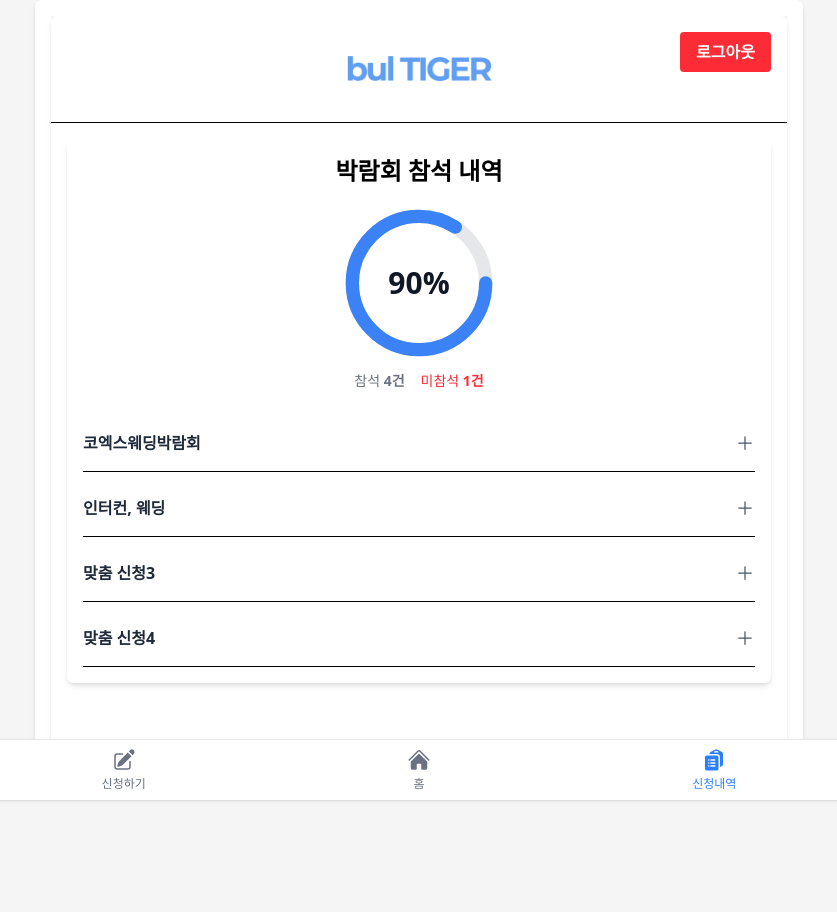
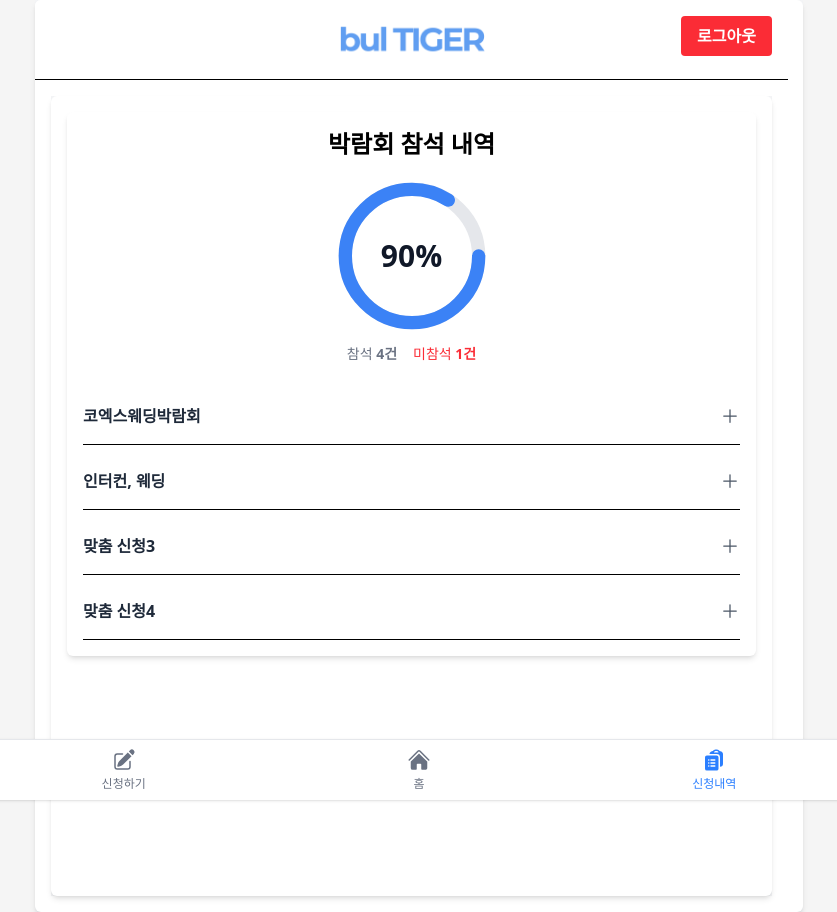
Before and after one commit to bidalalsrb/edu-uni, a React (Vite) app: page /mypage in a window 1280 px wide. Shown: the whole page, without its empty margins (221-1058 px from the left). Before the commit the page ends 800 px from the top, so only its background shows below. Built offline with nearby package versions, Linux system fonts and the light colour scheme; the HTML template or start-up script is replaced by a standard one.

Commit message:
레이아웃 수정

```diff
--- /dev/null
+++ b/src/components/GlobalLayout.jsx
@@ -0,0 +1,17 @@
+// components/GlobalLayout.jsx
+import React from "react";
+import AppHeader from "./user/AppHeader.jsx";
+
+const GlobalLayout = ({ children }) => {
+    return (
+        <div className="bg-gray-100 min-h-screen flex justify-center">
+            {/* container-with-scroll 클래스를 추가하여 스크롤 영역을 항상 확보 */}
+            <div className="w-full max-w-4xl min-h-screen bg-white shadow-md rounded-md overflow-y-scroll relative container-with-scroll">
+                <AppHeader />
+                <div className="pt-20">{children}</div>
+            </div>
+        </div>
+    );
+};
+
+export default GlobalLayout;
--- /dev/null
+++ b/src/components/user/AppHeader.jsx
@@ -0,0 +1,27 @@
+// components/AppHeader.jsx
+import React from "react";
+import { useNavigate } from "react-router-dom";
+import logo from "/public/bultiger.png";
+
+const AppHeader = () => {
+    const navigate = useNavigate();
+
+    const handleLogout = () => {
+        navigate("/");
+    };
+
+    return (
+        // 헤더를 절대 위치로 설정하여 부모의 레이아웃에 영향주지 않음
+        <header className="absolute top-0 left-0 right-0 border-b p-4 flex items-center justify-center h-20 bg-white">
+            <img src={logo} alt="logo" className="w-60 object-contain" />
+            <button
+                onClick={handleLogout}
+                className="absolute right-4 top-4 px-4 py-2 bg-red-500 text-white font-semibold rounded"
+            >
+                로그아웃
+            </button>
+        </header>
+    );
+};
+
+export default AppHeader;
--- a/src/components/user/ApplyListComponent.jsx
+++ b/src/components/user/ApplyListComponent.jsx
@@ -1,8 +1,6 @@
 // pages/user/ApplyListComponent.jsx
 import React from "react";
-import { useNavigate } from "react-router-dom";
 import JoinItem from "./JoinItem.jsx"; // 파일 경로에 맞게 조정
-import logo from "/public/bultiger.png";
 
 function ApplyListCom() {
     // 예시 데이터 (참석 내역 리스트)
@@ -53,26 +51,11 @@ function ApplyListCom() {
         },
     ];
 
-    const navigate = useNavigate();
-
-    const handleLogout = () => {
-        navigate("/");
-    };
 
     return (
         <div className="bg-gray-100 min-h-screen">
             {/* 내부 컨테이너: JoinList와 동일한 디자인 */}
             <div className="max-w-4xl mx-auto min-h-screen bg-white shadow-md rounded-md">
-                {/* 헤더 */}
-                <header className="relative border-b p-4 flex items-center justify-center">
-                    <img src={logo} alt="logo" className="w-60 object-contain" />
-                    <button
-                        onClick={handleLogout}
-                        className="absolute right-4 top-4 px-4 py-2 bg-red-500 text-white font-semibold rounded"
-                    >
-                        로그아웃
-                    </button>
-                </header>
                 {/* 메인 컨텐츠: 참석 내역 리스트 */}
                 <main className="p-4 space-y-6">
                     <div className="p-4 bg-white rounded-md shadow-md">
--- a/src/components/user/OpenExpo.jsx
+++ b/src/components/user/MainImage.jsx
@@ -1,12 +1,12 @@
-// components/user/OpenExpo.jsx
+// components/user/MainImage.jsx
 import React from "react";
 
-function OpenExpo() {
+function MainImage() {
     return (
         <div className="bg-gray-100 p-4">
             <h2 className="text-center text-3xl font-semibold text-gray-800 mb-6">상담 리스트</h2>
             <img
-                src="https://picsum.photos/seed/support3/800/300"
+                src="/public/bultiger.png"
                 alt="Main"
                 className="w-full object-cover rounded-md"
             />
@@ -14,4 +14,4 @@ function OpenExpo() {
     );
 }
 
-export default OpenExpo;
+export default MainImage;
--- a/src/components/user/ExpoAttendance.jsx
+++ b/src/components/user/SubImage.jsx
@@ -1,11 +1,11 @@
-// components/user/ExpoAttendance.jsx
+// components/user/SubImage.jsx
 import React, { useState } from "react";
 
-function ExpoAttendance() {
+function SubImage() {
     const supportingImages = [
-        "https://picsum.photos/seed/support1/800/300",
-        "https://picsum.photos/seed/support2/800/300",
-        "https://picsum.photos/seed/support3/800/300"
+        "/public/bultiger.png",
+        "/public/bultiger1.png",
+        "/public/bultiger2.png"
     ];
 
     const [currentIndex, setCurrentIndex] = useState(0);
@@ -48,4 +48,4 @@ function ExpoAttendance() {
     );
 }
 
-export default ExpoAttendance;
+export default SubImage;
--- a/src/index.css
+++ b/src/index.css
@@ -1 +1,5 @@
 @import "tailwindcss";
+
+.container-with-scroll {
+    scrollbar-gutter: stable;
+}
--- a/src/pages/user/ApplyList.jsx
+++ b/src/pages/user/ApplyList.jsx
@@ -1,19 +1,12 @@
-// pages/user/ApplyListComponent.jsx
+// pages/user/ApplyList.jsx
 import React from "react";
-import {useNavigate} from "react-router-dom";
 import ApplyListCom from "../../components/user/ApplyListComponent.jsx";
 
 function ApplyList() {
-    useNavigate();
     return (
-        <div className="bg-gray-100 min-h-screen">
-            <div className="max-w-4xl mx-auto min-h-screen bg-white shadow-md rounded-md">
-                {/* 메인 컨텐츠: 박람회 참석 내역 */}
-                <main className="p-4 space-y-6">
-                    <ApplyListCom />
-                </main>
-            </div>
-        </div>
+        <main className="p-4 space-y-6">
+            <ApplyListCom />
+        </main>
     );
 }
 
--- a/src/pages/user/JoinList.jsx
+++ b/src/pages/user/JoinList.jsx
@@ -1,37 +1,16 @@
+// pages/user/JoinList.jsx
 import React from "react";
-import { useNavigate } from "react-router-dom";
-import ExpoAttendance from "../../components/user/ExpoAttendance.jsx";
-import OpenExpo from "../../components/user/OpenExpo.jsx";
-import logo from "/public/bultiger.png";
+import MainImage from "../../components/user/MainImage.jsx";
+import SubImage from "../../components/user/SubImage.jsx";
 
 function JoinList() {
-    const navigate = useNavigate();
-
-    const handleLogout = () => {
-        navigate("/");
-    };
-
     return (
-        <div className="bg-gray-100 min-h-screen">
-            <div className="max-w-4xl mx-auto min-h-screen bg-white shadow-md rounded-md">
-                {/* 헤더 */}
-                <header className="relative border-b p-4 flex items-center justify-center">
-                    <img src={logo} alt="logo" className="w-60 object-contain" />
-                    <button
-                        onClick={handleLogout}
-                        className="absolute right-4 top-4 px-4 py-2 bg-red-500 text-white font-semibold rounded"
-                    >
-                        로그아웃
-                    </button>
-                </header>
-
-                {/* 메인 컨텐츠 */}
-                <main className="p-4 space-y-6">
-                    <OpenExpo />
-                    <ExpoAttendance />
-                </main>
-            </div>
-        </div>
+        <main className="p-4 space-y-6">
+            <MainImage />
+            <SubImage />
+            <SubImage />
+            <SubImage />
+        </main>
     );
 }
 
--- a/src/routes/AppRoutes.jsx
+++ b/src/routes/AppRoutes.jsx
@@ -4,19 +4,9 @@ import Login from "../pages/auth/Login";
 import Register from "../pages/auth/Register";
 import JoinList from "../pages/user/JoinList";
 import ApplyPage from "../pages/admin/ApplyPage";
+import ApplyList from "../pages/user/ApplyList.jsx";
 import BottomNavBar from "../components/BottomNavBar";
-import ApplyList from "../pages/user/ApplyList.jsx";
-
-// 모든 페이지에 공통으로 적용할 레이아웃 컴포넌트
-function GlobalLayout({ children }) {
-    return (
-        <div className="bg-gray-100 min-h-screen flex justify-center">
-            <div className="w-full max-w-4xl h-screen bg-white shadow-md rounded-md overflow-auto">
-                {children}
-            </div>
-        </div>
-    );
-}
+import GlobalLayout from "../components/GlobalLayout";
 
 function AuthLayout() {
     return (
@@ -46,7 +36,7 @@ export default function AppRoutes() {
                     <Route path="/" element={<Login />} />
                     <Route path="register" element={<Register />} />
                 </Route>
-                {/* 로그인 후 사용자/관리자 페이지 */}
+                {/* 로그인 후 페이지 */}
                 <Route element={<AppLayout />}>
                     <Route path="joinList" element={<JoinList />} />
                     <Route path="mypage" element={<ApplyList />} />
```
